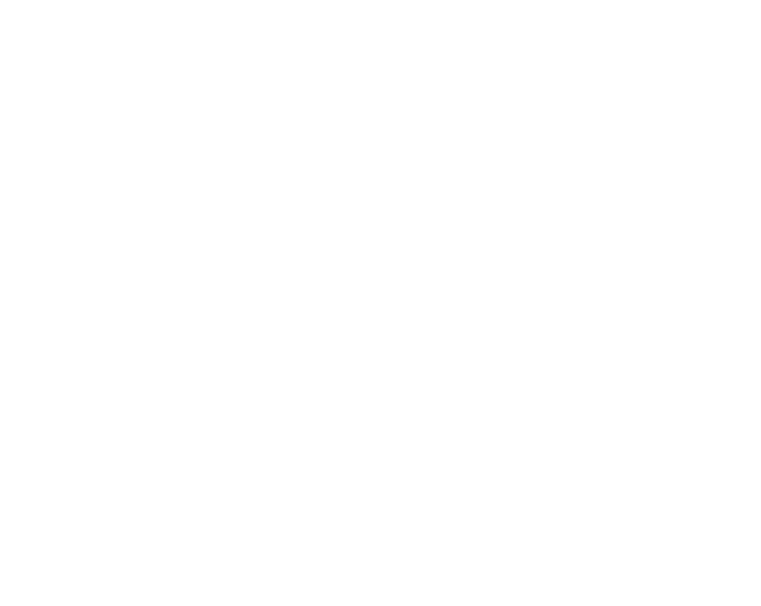
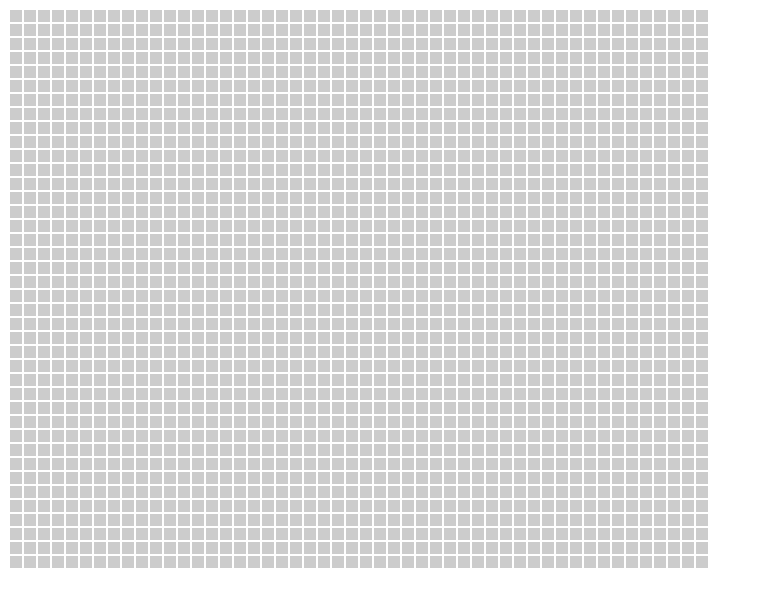
Before and after one commit to cianmce/Langtons-JSant, a plain HTML site: page index.html in a window 1280 px wide. Shown: the whole page, without its empty margins (0-761 px from the left). Drawn offline with nearby package versions, Linux system fonts and the light colour scheme.

Commit message:
Basic structure

```diff
--- a/css/main.css
+++ b/css/main.css
@@ -0,0 +1,9 @@
+.jsant table{
+
+}
+.jsant table td{
+  height:10px;
+  width :10px;
+  background:#CCCCCC;
+  cursor:pointer;
+}
--- a/index.html
+++ b/index.html
@@ -4,16 +4,16 @@
     <head>
         <meta charset="utf-8">
         <meta http-equiv="x-ua-compatible" content="ie=edge">
-        <title></title>
+        <title>Langton's JSAnt</title>
         <meta name="description" content="">
         <meta name="viewport" content="width=device-width, initial-scale=1">
 
 
         <link rel="stylesheet" href="css/main.css">
-        <script src="js/vendor/modernizr-2.8.3.min.js"></script>
     </head>
     <body>
-
+        <div class="jsant" data-size="50*40">
+        </div>
 
         <script src="http://ajax.googleapis.com/ajax/libs/jquery/1.11.2/jquery.min.js"></script>
         <script src="js/app.js"></script>
--- a/js/app.js
+++ b/js/app.js
@@ -0,0 +1,19 @@
+"use strict";
+
+$(function(){
+  create_table();
+});
+
+function create_table(){
+  var size = $('.jsant').data('size').split(/\D+/);
+  console.log(size);
+  var tableHTML = '<table>';
+  for(var i=0; i<size[1]; i++){
+    tableHTML += '<tr>';
+    for(var j=0; j<size[0]; j++){
+      tableHTML += '<td></td>';
+    }
+    tableHTML += '</tr>';
+  }
+  $('.jsant').append(tableHTML);
+}
```
